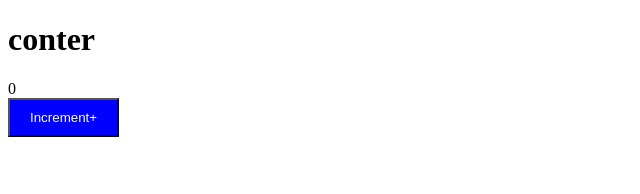
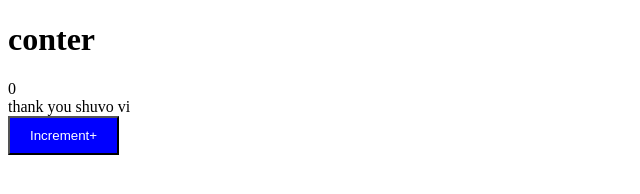
Before and after one commit to KaziSifatAlMaksud/tpscript2, a plain HTML site: page index.html in a window 1280 px wide. Shown: the whole page, without its empty margins (0-640 px from the left). Drawn offline with Linux system fonts and the light colour scheme.

Commit message:
message update

```diff
--- a/index.html
+++ b/index.html
@@ -10,6 +10,7 @@
 <body>
     <h1>conter</h1>
     <div id="number">0</div>
+    <div>thank you shuvo vi</div>
     <button id="button">Increment+</button>
     <script src="script.js"></script>
 </body>
```
